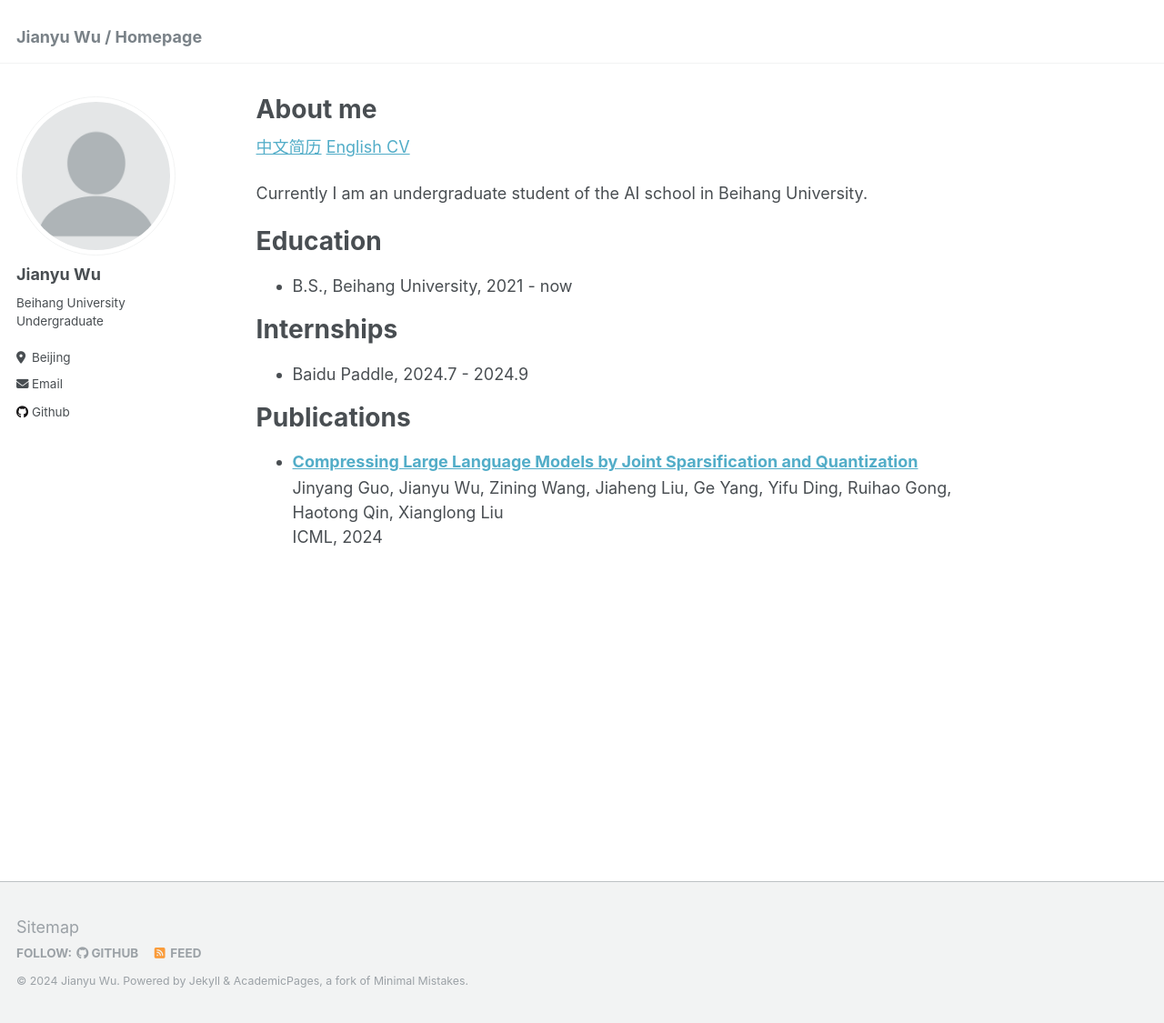
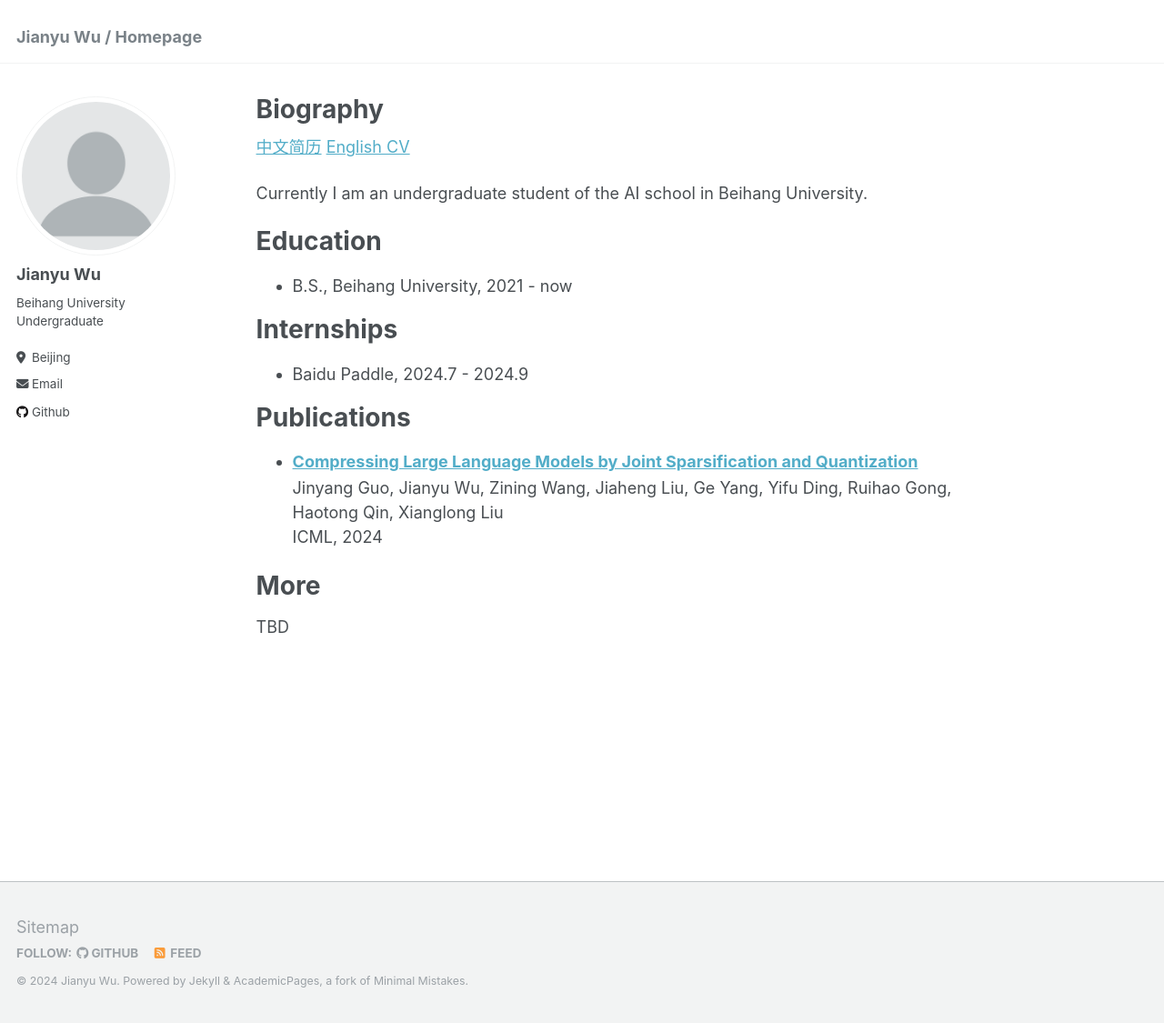
Before and after one commit to uanu2002/uanu2002.github.io, a Jekyll site: the page built from _pages/about.md, in a window 1280 px wide and 1125 px high. Shown: the whole window at 91% size. Built offline with Jekyll 4.4.1, drawn with Linux system fonts in a browser that asks for light colours.

Commit message:
init info

```diff
--- a/_pages/about.md
+++ b/_pages/about.md
@@ -1,6 +1,6 @@
 ---
 permalink: /
-title: "About me"
+title: "Biography"
 author_profile: true
 redirect_from:
   - /about/
@@ -31,5 +31,12 @@ Publications
     {% include archive-single-cv.html %}
   {% endfor %}</ul>
 
+More
+======
+TBD
+
+<!-- Honors & Awards
+======  -->
+
 <!-- Academic Services
 ====== -->
```
